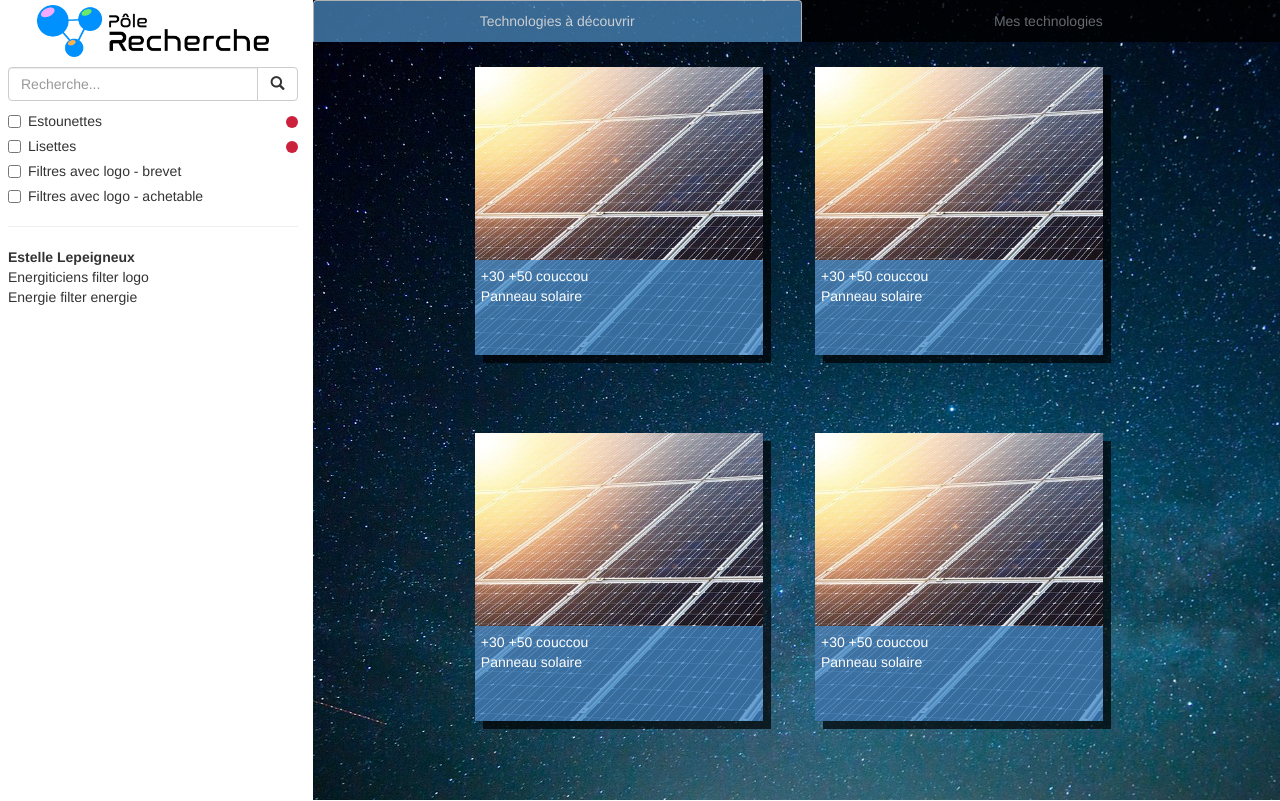
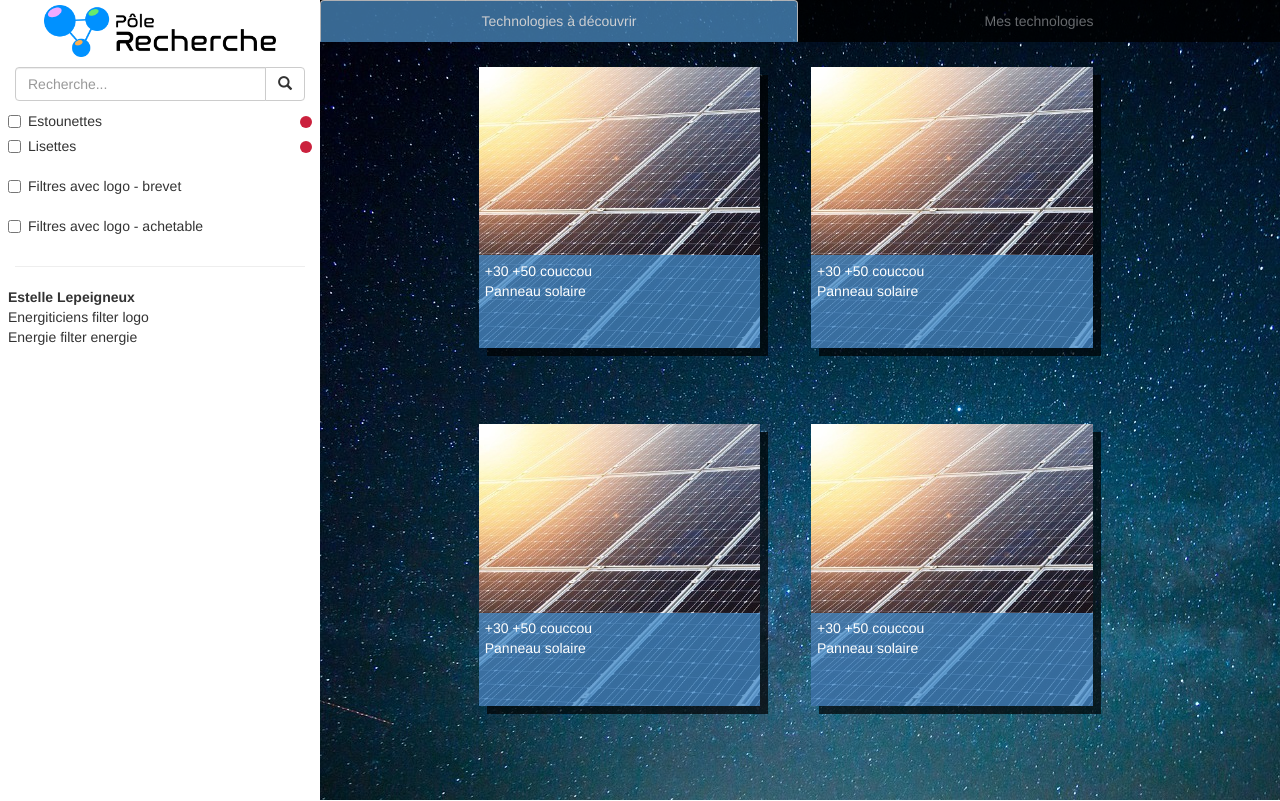
Before and after one commit to AudreySerna/Rearth_PoleRecherche, a website: page app/index.html in a window 1280 px wide. Drawn offline with nearby package versions, Linux system fonts and the light colour scheme; some packages are replaced by stand-ins of ours.

Commit message:
fixed paddings et rows sidebar

```diff
--- a/app/index.html
+++ b/app/index.html
@@ -21,7 +21,7 @@
 </head>
 <body>
 
-<div class="view-container">
+<div class="view-container container-fluid">
     <div class="row">
         <div class="col-sm-3">
             <volet-lateral></volet-lateral>
--- a/app/volet-lateral/volet-lateral.template.css
+++ b/app/volet-lateral/volet-lateral.template.css
@@ -1,5 +1,10 @@
 .tiny-padding-left {
     padding-left: 8px
+}
+
+.tiny-padding-side {
+    padding-left: 8px;
+    padding-right: 8px
 }
 
 .logo-pr {
--- a/app/volet-lateral/volet-lateral.template.html
+++ b/app/volet-lateral/volet-lateral.template.html
@@ -1,6 +1,6 @@
 <link type="text/css" rel="stylesheet" href="volet-lateral/volet-lateral.template.css"/>
 
-<div class="tiny-padding-left">
+<div class="">
     <div align="middle">
         <img ng-src="assets/logos/Logo_PR.png" class="logo-pr"/>
     </div>
@@ -14,25 +14,30 @@
 </div>
 
 
-<div class="tiny-padding-left">
+<div class="tiny-padding-side">
 
     <!-- FILTRES GUILDES -->
+    <div class="row">
         <div ng-repeat="$guilde in $ctrl.guildes" class="checkbox">
             <label>
                 <input type="checkbox" value="hey">
                 <filtre-guilde guilde="$guilde"></filtre-guilde>
             </label>
         </div>
+    </div>
 
     <!-- AVEC OU SANS BREVET -->
+    <div class="row">
         <div class="checkbox">
             <label>
                 <input type="checkbox" value="">
                 Filtres avec logo - brevet
             </label>
         </div>
+    </div>
 
     <!-- FONDS SUFFISANTS -->
+    <div class="row">
         <div class="checkbox">
             <label>
                 <input type="checkbox" value="">
@@ -40,10 +45,10 @@
             </label>
         </div>
     </div>
+</div>
 
-
-<div class="tiny-padding-left">
 <hr>
+<div class="row tiny-padding-side">
     <div>
         <strong>Estelle Lepeigneux</strong>
     </div>
```
Lines whose indentation alone changed are shown as unchanged.
